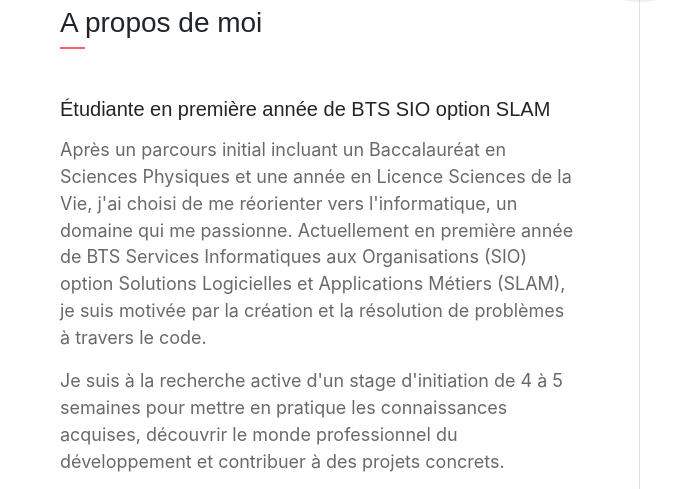
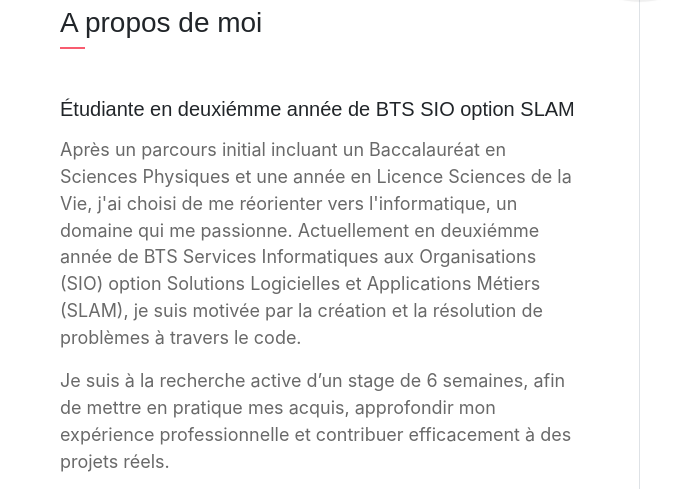
Before and after one commit to zennouikram/Portfolio-, a website: page public_html/index.html in a window 1280 px wide. Shown: the part 762-1251 px from the top of the page, 0-696 px from the left. Drawn offline with nearby package versions, Linux system fonts and the light colour scheme.

Commit message:
Mise à jour : A propos de moi

```diff
--- a/public_html/index.html
+++ b/public_html/index.html
@@ -107,22 +107,22 @@
         <span class="line mb-5"></span>
         <!-- === TODO: Personalize this presentation text === -->
         <h5 class="mb-3">
-          Étudiante en première année de BTS SIO option SLAM
+          Étudiante en deuxiémme année de BTS SIO option SLAM
         </h5>
         <p class="mt-20">
           Après un parcours initial incluant un Baccalauréat en Sciences
           Physiques et une année en Licence Sciences de la Vie, j'ai choisi de
           me réorienter vers l'informatique, un domaine qui me passionne.
-          Actuellement en première année de BTS Services Informatiques aux
+          Actuellement en deuxiémme année de BTS Services Informatiques aux
           Organisations (SIO) option Solutions Logicielles et Applications
           Métiers (SLAM), je suis motivée par la création et la résolution de
           problèmes à travers le code.
         </p>
         <p>
-          Je suis à la recherche active d'un stage d'initiation de 4 à 5
-          semaines pour mettre en pratique les connaissances acquises,
-          découvrir le monde professionnel du développement et contribuer à
-          des projets concrets.
+          Je suis à la recherche active d’un stage de 6 semaines,
+          afin de mettre en pratique mes acquis, approfondir mon expérience professionnelle
+           et contribuer efficacement à des projets réels.
+
         </p>
         <p>
           Curieuse, organisée et dotée d'un bon sens de l'initiative, j'aime
```
